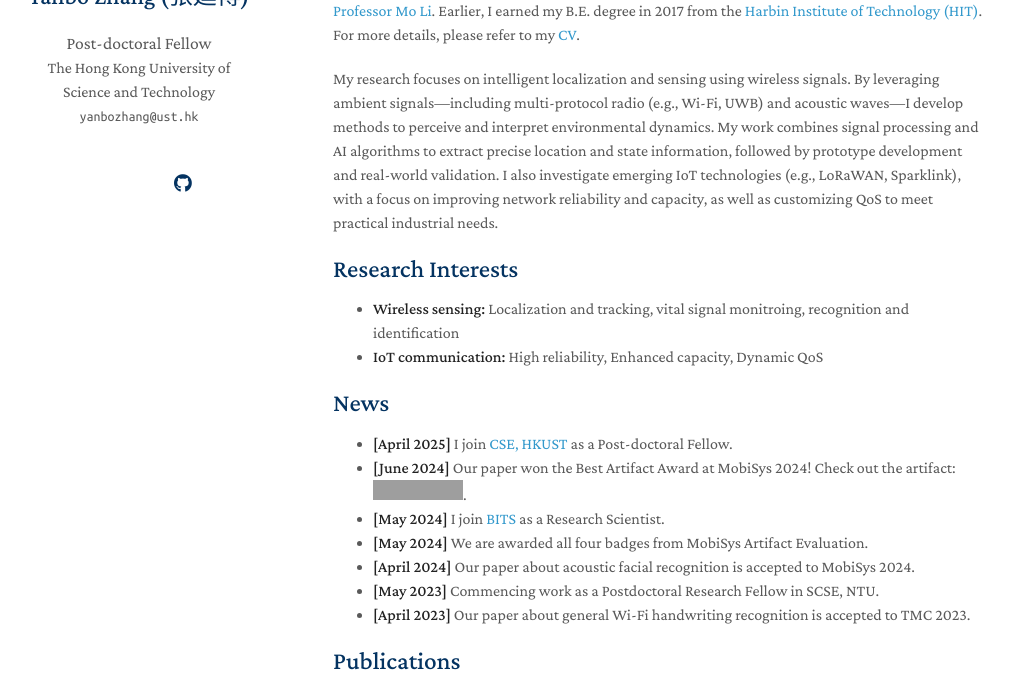
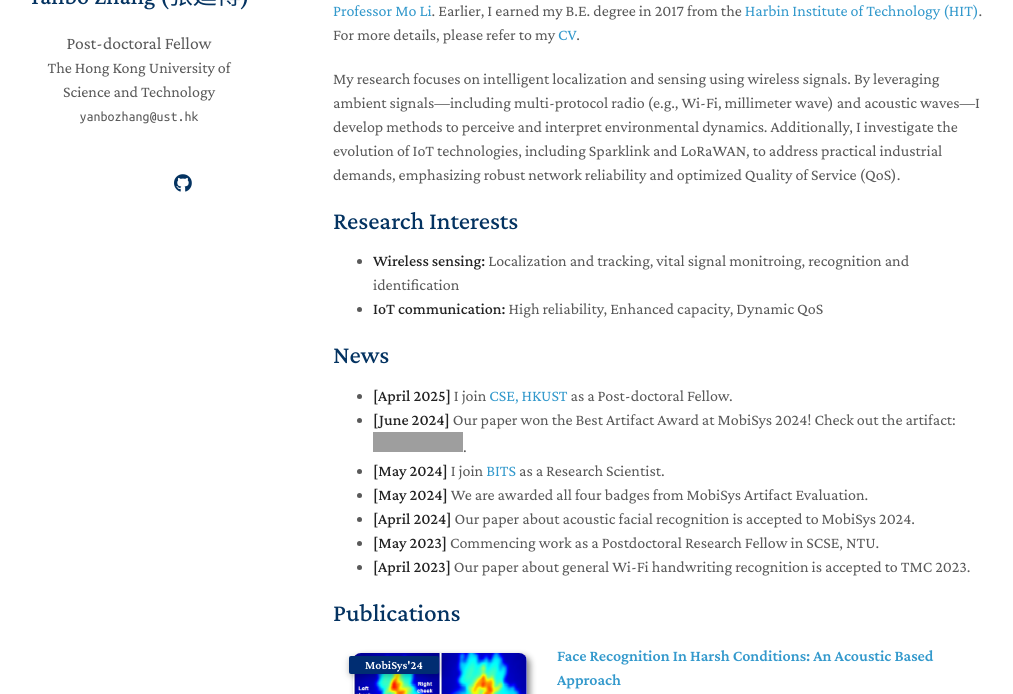
Before and after one commit to yanbozhang003/yanbozhang003.github.io, a Jekyll site: the page built from index.md, in a window 1280 px wide and 900 px high, cut to the strip 206-900 px from the top of the window. Shown: the whole strip, without its empty margins (137-1150 px from the left). Built offline with Jekyll 4.4.1, drawn with Linux system fonts in a browser that asks for light colours; nearby versions of some CDN libraries; a style sheet for code colours, icons or effects is not loaded; our own code applies the rules of GitHub Pages for plain Markdown files; grey boxes are pictures that could not be loaded.

Commit message:
Update index.md

```diff
--- a/index.md
+++ b/index.md
@@ -13,7 +13,10 @@
 <!-- My research focuses on intelligent localization and sensing systems based on wireless signals. By leveraging ubiquitous ambient signals—including multi-protocol radio (e.g., Wi-Fi, UWB) and acoustic waves—I develop methods to observe and interpret environmental dynamics. My work combines advanced signal processing with AI-driven algorithms to extract precise location and state information of target objects, followed by real-world system implementation and validation.
 Additionally, I explore the evolution of IoT technologies (e.g., LoRaWAN, Sparklink) for industrial applications, with a focus on enhancing network reliability and tailoring Quality of Service (QoS) to meet the demands of complex industrial environments. -->
 
-My research focuses on intelligent localization and sensing using wireless signals. By leveraging ambient signals—including multi-protocol radio (e.g., Wi-Fi, UWB) and acoustic waves—I develop methods to perceive and interpret environmental dynamics. My work combines signal processing and AI algorithms to extract precise location and state information, followed by prototype development and real-world validation. I also investigate emerging IoT technologies (e.g., LoRaWAN, Sparklink), with a focus on improving network reliability and capacity, as well as customizing QoS to meet practical industrial needs.
+My research focuses on intelligent localization and sensing using wireless signals. By leveraging ambient signals—including multi-protocol radio (e.g., Wi-Fi, millimeter wave) and acoustic waves—I develop methods to perceive and interpret environmental dynamics.
+<!-- My work combines signal processing and AI algorithms to extract precise location and state information, followed by prototype development and real-world validation.  -->
+<!-- I also investigate emerging IoT technologies (e.g., Sparklink, LoRaWAN), with a focus on improving network reliability and capacity, as well as customizing QoS to meet practical industrial needs. -->
+Additionally, I investigate the evolution of IoT technologies, including Sparklink and LoRaWAN, to address practical industrial demands, emphasizing robust network reliability and optimized Quality of Service (QoS).
 
 ## Research Interests
 
```
